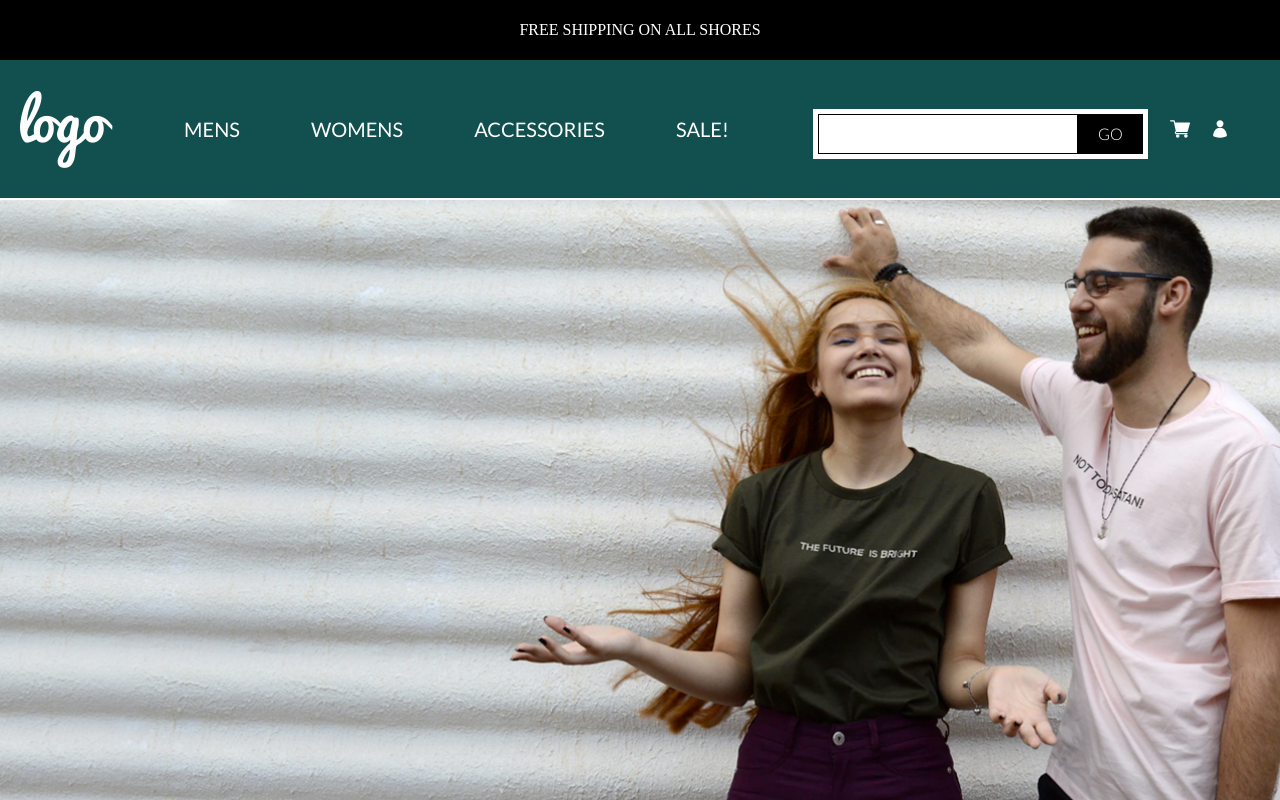
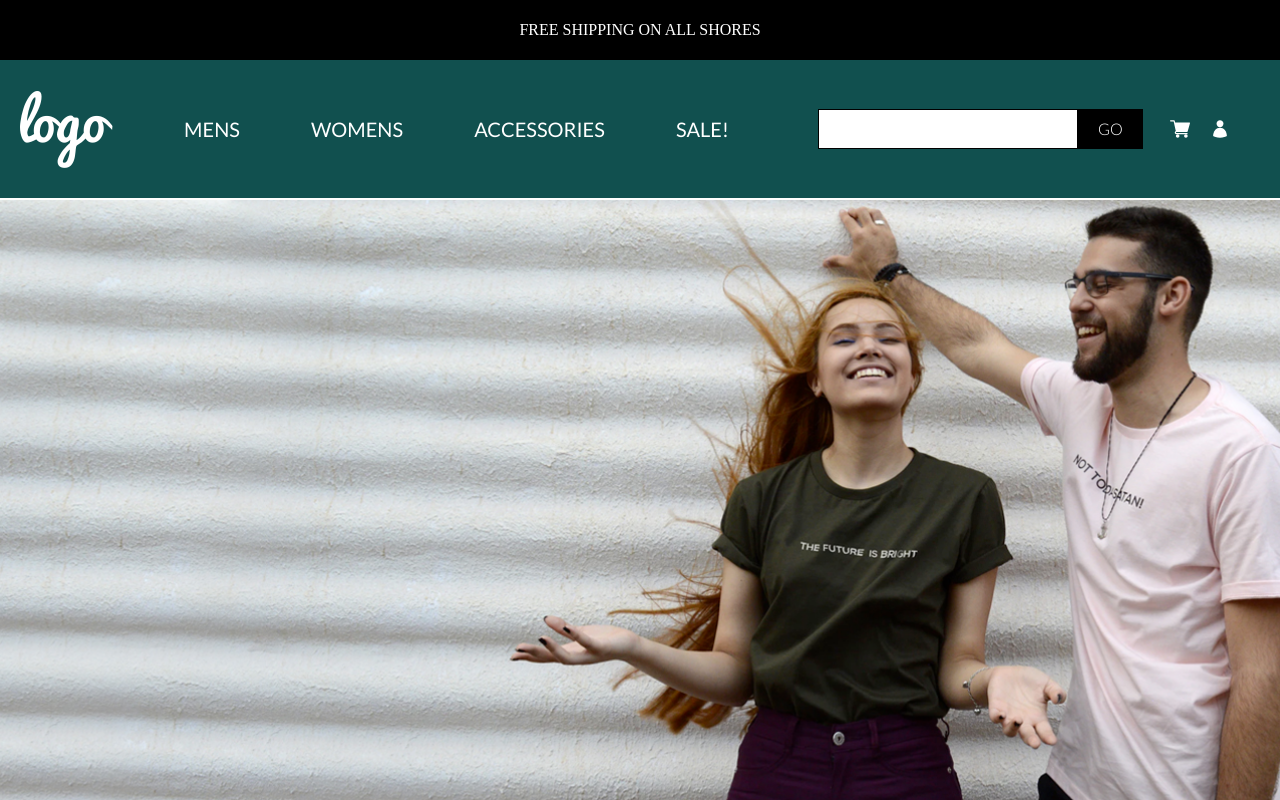
Before and after one commit to elitwo/react-ecommerce, a React (Create React App) app: page / in a window 1280 px wide. Both pictures are taken after a click on the picture 1140 px from the left and 129 px from the top of the page. Shown: the top 800 px of the page. Built offline with nearby package versions, Linux system fonts and the light colour scheme.

Commit message:
Fix desktop search box

```diff
--- a/src/components/Header/Header.js
+++ b/src/components/Header/Header.js
@@ -71,7 +71,9 @@ const SearchBoxWrapper = styled.div`
   margin: auto;
   background-color: white;
   display: flex;
-  padding: 5px;
+  ${({ isMobile }) => isMobile && `
+    padding: 5px;
+  `}
 `;
 
 const SearchBoxInput = styled.input`
@@ -146,7 +148,7 @@ const Header = () => {
           {
             isMobile ? <HeaderIcon src={zoomIcon} onClick={() => setSearching(!searching)} /> : (
               searching ? (
-                <SearchBoxWrapper>
+                <SearchBoxWrapper isMobile={isMobile}>
                   <SearchBoxInput />
                   <SearchBoxButton onClick={() => setSearching(!searching)}>GO</SearchBoxButton>
                 </SearchBoxWrapper>
@@ -157,7 +159,7 @@ const Header = () => {
       </HeaderWrapper>
       {
         searching && isMobile ? (
-          <SearchBoxWrapper>
+          <SearchBoxWrapper isMobile={isMobile}>
             <SearchBoxInput />
             <SearchBoxButton onClick={() => setSearching(!searching)}>GO</SearchBoxButton>
           </SearchBoxWrapper>
```
